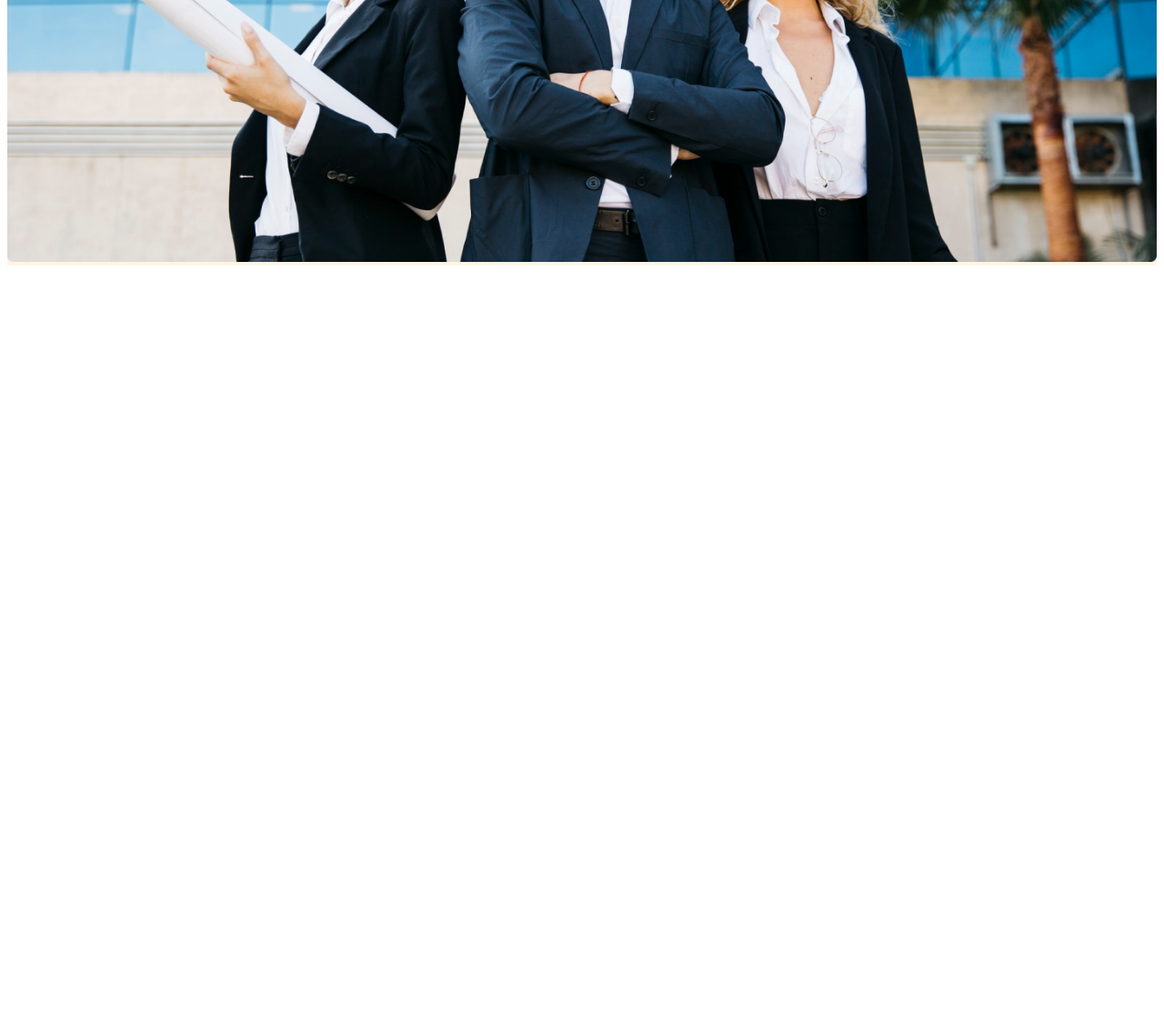
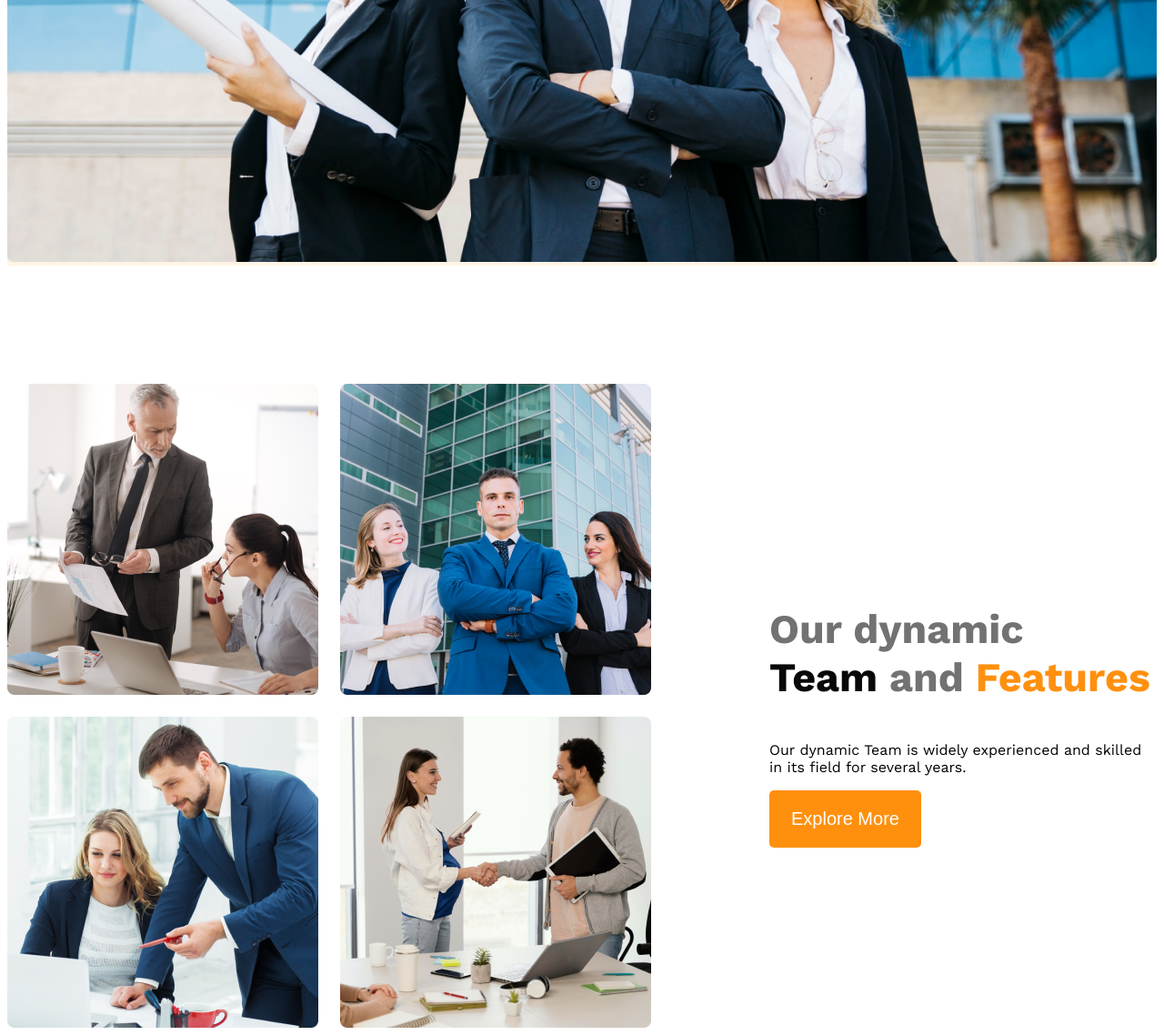
Before and after one commit to Mizan-Sanzi/Responsive-Web, a plain HTML site: page index.html in a window 1280 px wide. Shown: the part 892-2030 px from the top of the page at 91% size. Before the commit the page ends 1192 px from the top, so only its background shows below. Drawn offline with nearby package versions, Linux system fonts and the light colour scheme.

Commit message:
added responsive section

```diff
--- a/index.html
+++ b/index.html
@@ -28,7 +28,19 @@
         </div>
     </header>
     <main>
-
+        <section class="teams display-flex">
+            <div class="team-image-container">
+                <img src="Assets/images/team1.png" alt="two architect discussing about a project">
+                <img src="Assets/images/team2.png" alt="team two discussing about a project">
+                <img src="Assets/images/team3.png" alt="team three discussing about a project">
+                <img src="Assets/images/team4.png" alt="team four discussing about a project">
+            </div>
+            <div class="our-features">
+                <h3 class="feature-title">Our dynamic <br> <span class="span-2">Team</span> and <span class="span-3">Features</span></h3>
+                <p class="feature-description">Our dynamic Team is widely experienced and skilled in its field for several years.</p>
+                <button class="btn-primary">Explore More</button>
+            </div>
+        </section>
     </main>
     <footer>
 
--- a/styles/responsive.css
+++ b/styles/responsive.css
@@ -14,6 +14,12 @@
 span {
     color: red;
 }
+.span-2 {
+    color: rgb(8, 8, 8);
+}
+.span-3 {
+    color: #ff900e;
+}
 .btn-primary {
     background-color: #ff900e;
     color: white;
@@ -24,6 +30,22 @@ span {
     border: none;
 }
 
+main {
+    max-width: 1440px;
+    margin: 0 auto;
+}
+main> section {
+    margin-top: 130px;
+}
+.our-features {
+    margin-left: 130px;
+    max-width: 500px;
+}
+
+.feature-title {
+    font-size: 2.8rem;
+    color: #727272;
+}
 /* dark 02 */
 .text-gray {
     color: #424242;
@@ -78,10 +100,24 @@ span {
     width: 100%;
 }
 
+/* Team and Feature Related Styles */
+.teams {
+    align-items: center;
+}
+.team-image-container {
+    display: grid;
+    grid-template-columns: repeat(2, 1fr);
+    gap: 24px;
+}
+
 /* Responsive Related Styles */
 @media screen and (max-width: 576px) {
-    .navbar, .nav-link {
+    .navbar,
+    .nav-link,
+    .teams {
         flex-direction: column;
     }
-
+    .team-image-container {
+        grid-template-columns:repeat(1, 1fr);
+    }
 }
```
